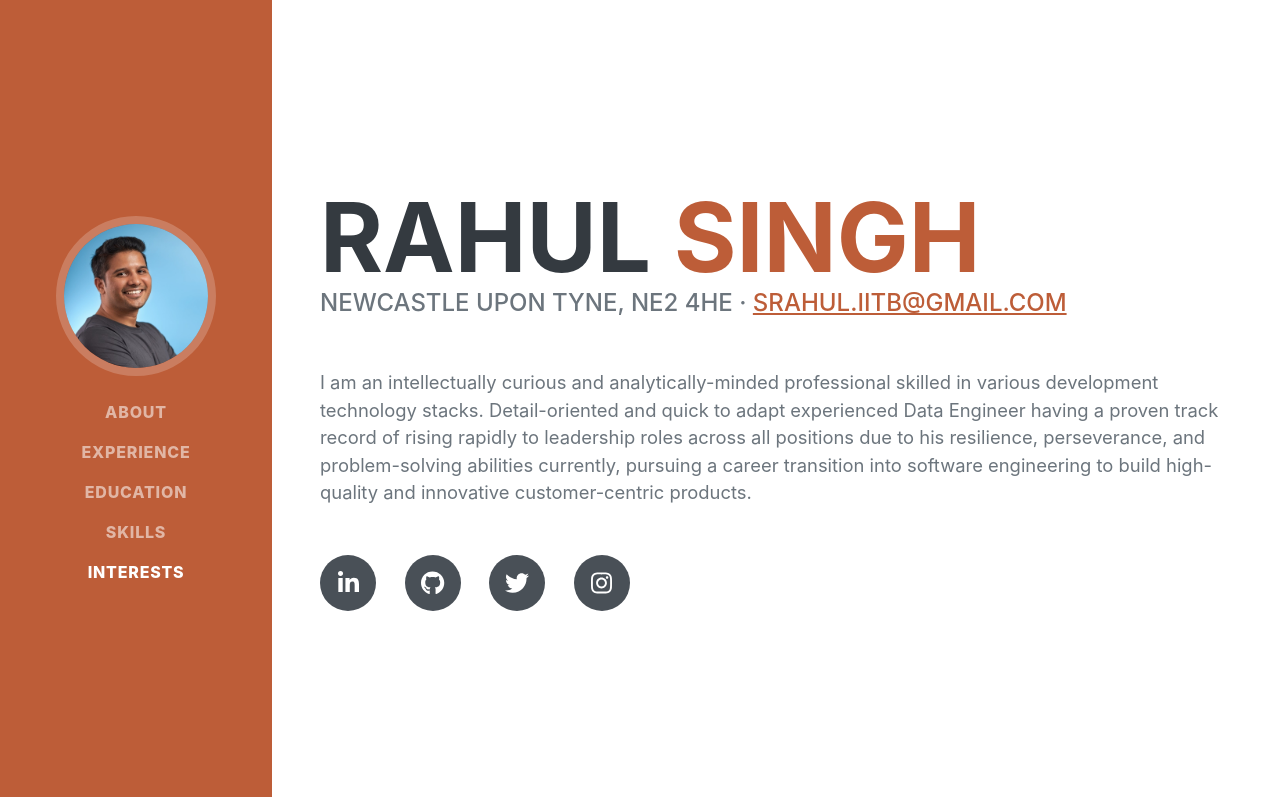
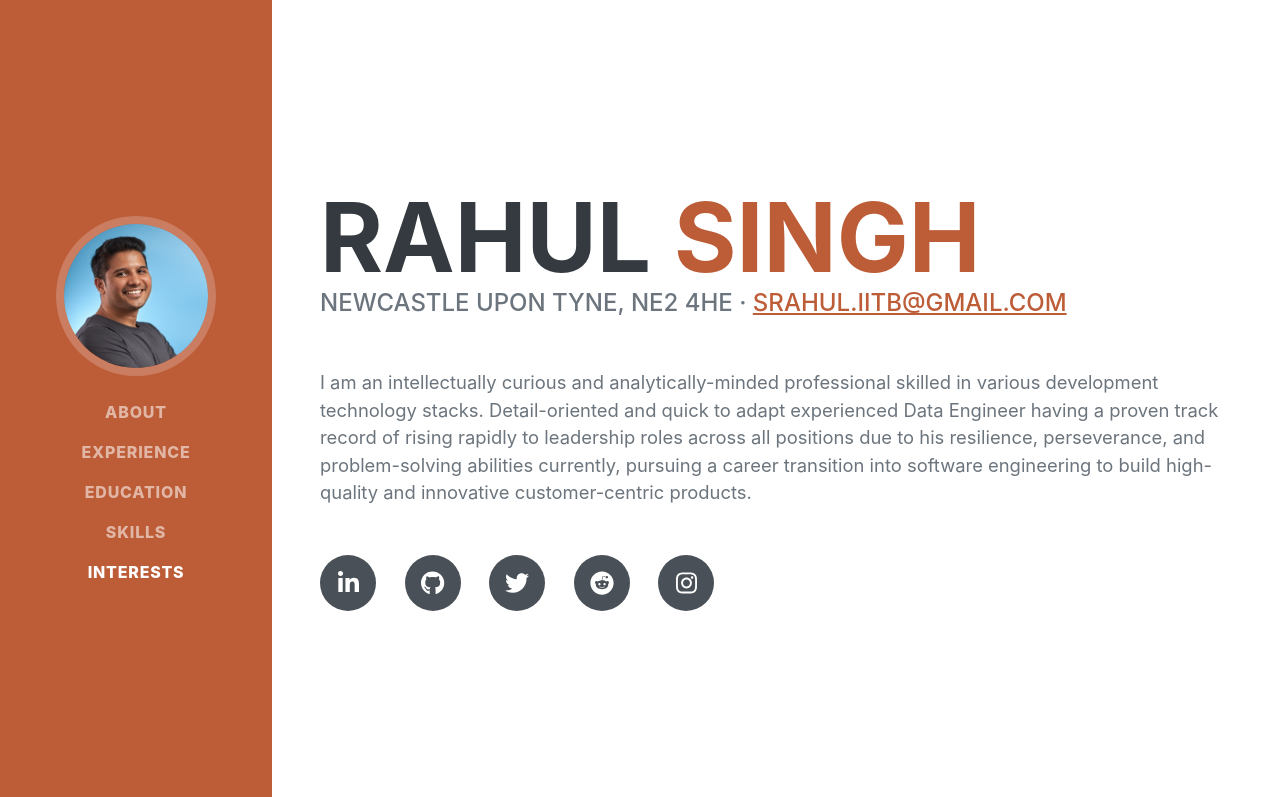
Before and after one commit to srahuliitb/v1, a plain HTML site: page index.html in a window 1280 px wide. Shown: the top 797 px of the page. Drawn offline with nearby package versions, Linux system fonts and the light colour scheme; a web font is replaced by a local one.

Commit message:
added my reddit profile link

```diff
--- a/index.html
+++ b/index.html
@@ -58,6 +58,7 @@
 							class="fab fa-linkedin-in"></i></a>
 					<a class="social-icon" href="https://github.com/srahuliitb" target="_blank"><i class="fab fa-github"></i></a>
 					<a class="social-icon" href="https://twitter.com/rahulsingh2892" target="_blank"><i class="fab fa-twitter"></i></a>
+					<a class="social-icon" href="https://www.reddit.com/user/srahuliitb" target="_blank"><i class="fab fa-reddit"></i></a>
 					<!-- <a class="social-icon" href="#!"><i class="fab fa-facebook-f"></i></a> -->
 					<a class="social-icon" href="https://www.instagram.com/r.a.h.u.l___s.i.n.g.h/" target="_blank"><i class="fab fa-instagram"></i></a>
 				</div>
```
